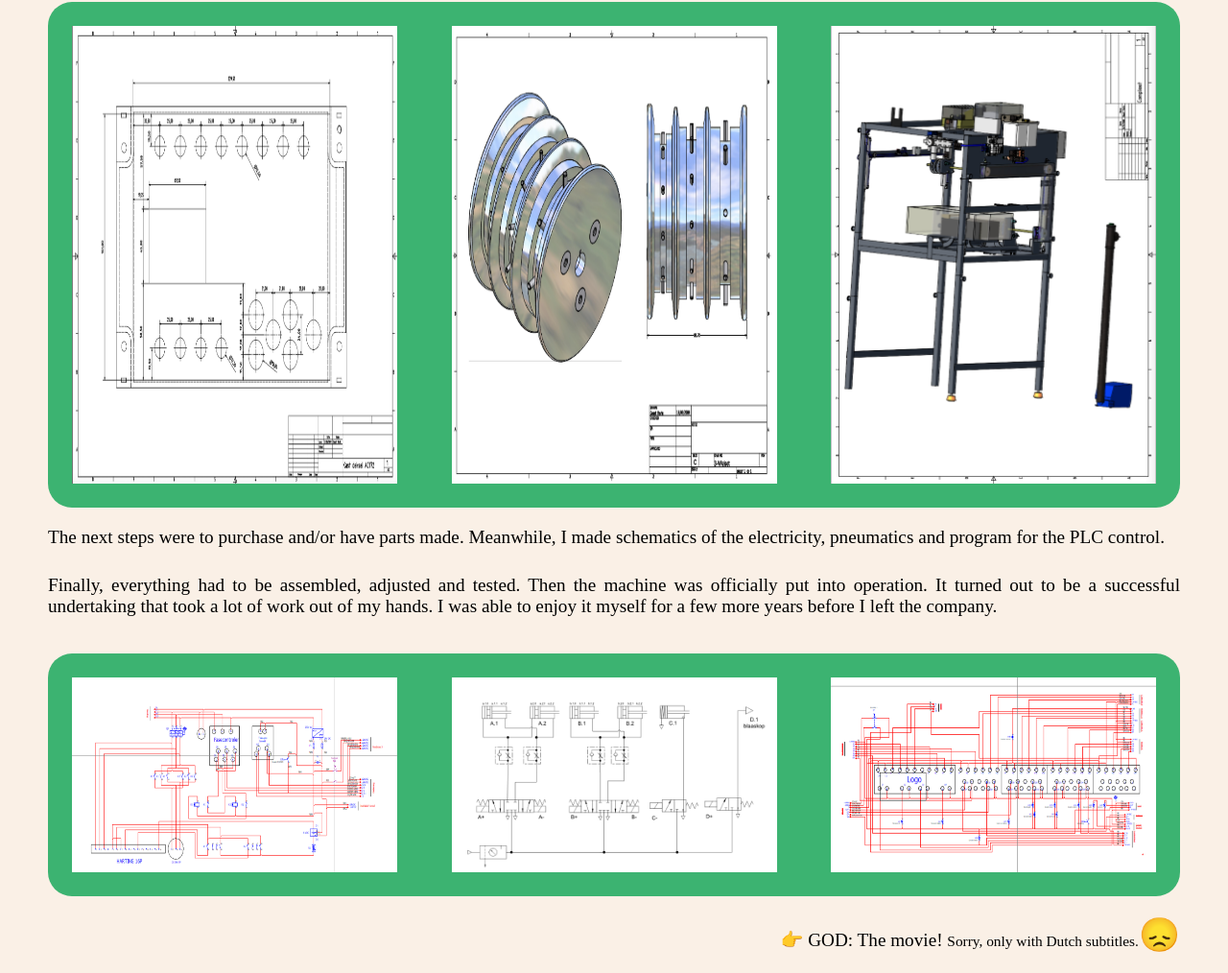
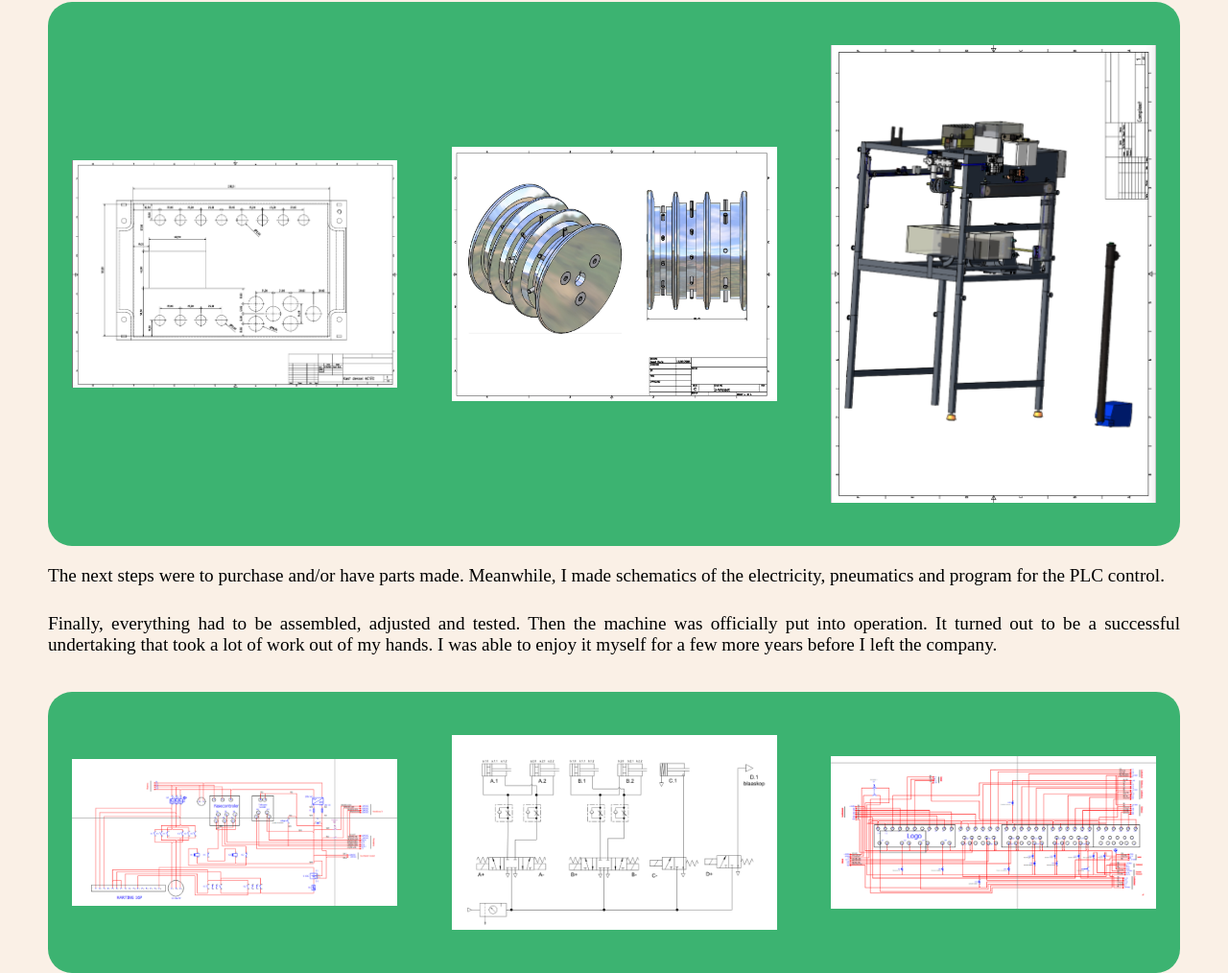
Before and after one commit to geertmoris/geertmoris.github.io, a plain HTML site: page project-GOD.html in a window 1280 px wide. Shown: the part 742-1756 px from the top of the page at 96% size. Drawn offline with Linux system fonts and the light colour scheme.

Commit message:
view changes

```diff
--- a/project-GOD.html
+++ b/project-GOD.html
@@ -55,9 +55,9 @@
           all kinds of calculations, designing parts that had to be made to measure, etc. And finally drawing everything in 3D.</p>
 
         <div class='gallery'>
-            <img src= 'images/control-cover.png' width=30%/>
-            <img src= 'images/wheelset.png' width=30%/>
-            <img src= 'images/complete.png' width=30%/>
+            <img src= 'images/control-cover.png'/>
+            <img src= 'images/wheelset.png'/>
+            <img src= 'images/complete.png'/>
         </div>
 
          <p>The next steps were to purchase and/or have parts made.
@@ -67,9 +67,9 @@
           for a few more years before I left the company.</p><br>
 
           <div class='gallery'>
-               <img src= 'images/hoist-control.png' width=30%/>
-               <img src= 'images/pneumatics.png' width=30%/>
-               <img src= 'images/logo-control.png' width=30%/>
+               <img src= 'images/hoist-control.png'/>
+               <img src= 'images/pneumatics.png'/>
+               <img src= 'images/logo-control.png'/>
           </div>
           <p style='text-align: right;'><a href='https://www.youtube.com/watch?v=yjy_-KON4SU&ab_channel=Varia' target='_blank'; style=text-decoration:none>&#128073;</a> GOD: The movie!
             <span style='font-size:0.8em;'>Sorry, only with Dutch subtitles.</span><span style='font-size:1.8em;'>&#128542;</span></p><br>
--- a/styles.css
+++ b/styles.css
@@ -171,8 +171,9 @@ p {
 
 .gallery {
   display: flex;
-  flex-wrap: wrap;
-  justify-content: space-between;
+  flex-wrap: nowrap;
+  flex-direction: column;
+  align-items: center;
   background-color: #3CB371;
   color: #fff;
   padding: 25px;
@@ -180,6 +181,11 @@ p {
   width: 100%;
   margin: 20px 0;
   border-radius: 25px;
+}
+
+.gallery img {
+  width: 200px;
+  margin: 20px 0;
 }
 
 .footer {
@@ -215,3 +221,33 @@ p {
   color: #2E8B57;
   margin: 10px 20px 40px 20px;
 }
+
+/* Desktop Styles */
+@media only screen and (min-width: 961px) {
+
+  .gallery {
+    display: flex;
+    flex-wrap: wrap;
+    justify-content: space-between;
+    flex-direction: row;
+    background-color: #3CB371;
+    color: #fff;
+    padding: 25px;
+    height: auto;
+    width: 100%;
+    margin: 20px 0;
+    border-radius: 25px;
+  }
+
+  .gallery img {
+    width: 30%;
+  }
+}
+
+/* Tablet Styles */
+@media only screen and (min-width: 401px) and (max-width: 960px) {
+  .gallery img {
+    width: 350px
+    margin: 20px 0;
+  }
+}
```
Also changed, not shown: nature.html (+3 -3 lines), telescope.html (+3 -3 lines).
